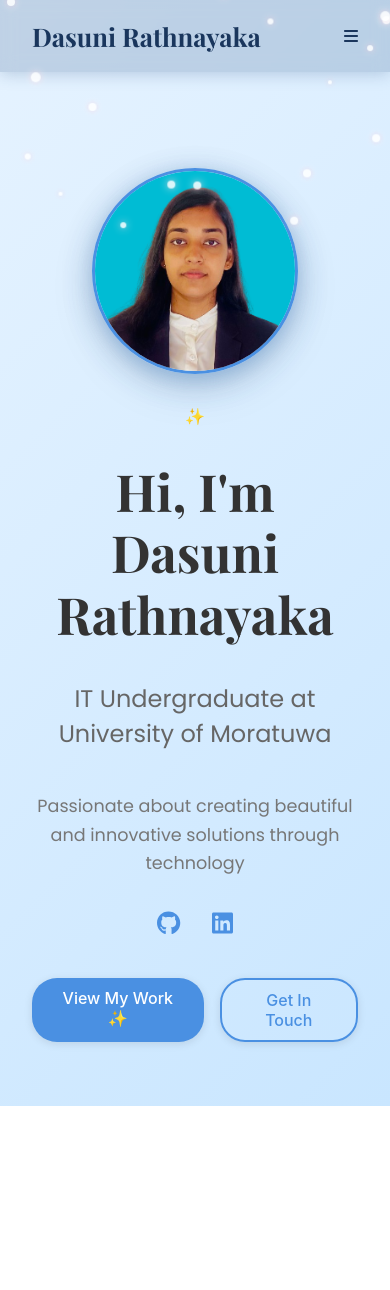
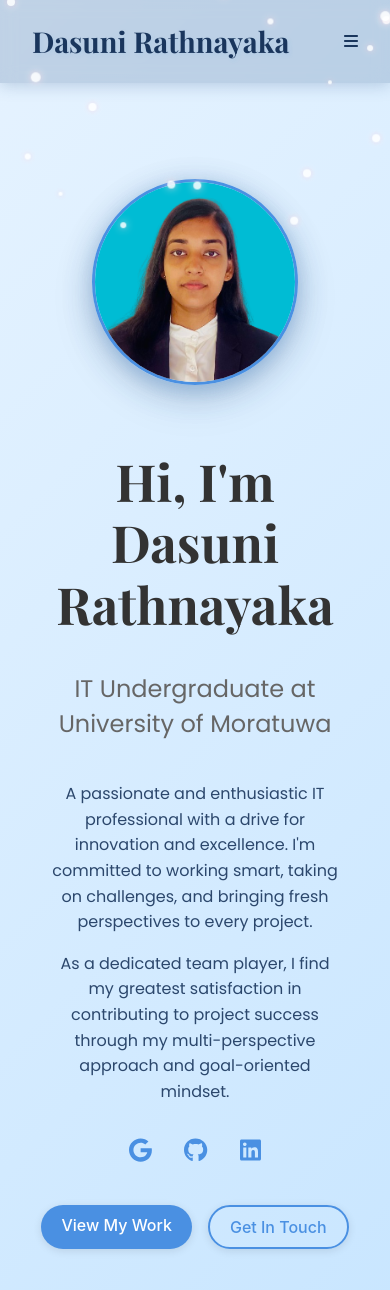
Before and after one commit to DasuRathnayaka/portfolio, a React (Create React App) app: page / in a window 390 px wide. Shown: the top 1290 px of the page. Before the commit the page ends 1106 px from the top, so only its background shows below. Built offline with nearby package versions, Linux system fonts and the light colour scheme.

Commit message:
improved navbar style

```diff
--- a/src/components/Home.js
+++ b/src/components/Home.js
@@ -1,7 +1,7 @@
 import React from 'react';
 import { Link } from 'react-router-dom';
 import { FontAwesomeIcon } from '@fortawesome/react-fontawesome';
-import { faGithub, faLinkedin } from '@fortawesome/free-brands-svg-icons';
+import { faGithub, faLinkedin, faGoogle } from '@fortawesome/free-brands-svg-icons';
 import '../styles/Home.css';
 
 const Home = () => {
@@ -11,11 +11,18 @@ const Home = () => {
         <div className="profile-photo">
           <img src="/images/profile-photo.png" alt="Dasuni Rathnayaka" />
         </div>
-        <span className="hero-decoration">✨</span>
         <h1>Hi, I'm Dasuni Rathnayaka</h1>
         <h2>IT Undergraduate at University of Moratuwa</h2>
-        <p>Passionate about creating beautiful and innovative solutions through technology</p>
+        <div className="hero-description">
+          <p>A passionate and enthusiastic IT professional with a drive for innovation and excellence.
+          I'm committed to working smart, taking on challenges, and bringing fresh perspectives to every project.</p>
+          <p>As a dedicated team player, I find my greatest satisfaction in contributing to project success
+          through my multi-perspective approach and goal-oriented mindset.</p>
+        </div>
         <div className="social-links">
+          <a href="mailto:dasu.rathnayaka@gmail.com" target="_blank" rel="noopener noreferrer">
+            <FontAwesomeIcon icon={faGoogle} />
+          </a>
           <a href="https://github.com/DasuRathnayaka" target="_blank" rel="noopener noreferrer">
             <FontAwesomeIcon icon={faGithub} />
           </a>
@@ -24,7 +31,7 @@ const Home = () => {
           </a>
         </div>
         <div className="cta-buttons">
-          <Link to="/projects" className="btn primary">View My Work ✨</Link>
+          <Link to="/projects" className="btn primary">View My Work</Link>
           <Link to="/contact" className="btn secondary">Get In Touch</Link>
         </div>
       </div>
--- a/src/styles/Home.css
+++ b/src/styles/Home.css
@@ -90,3 +90,33 @@
 .profile-photo:hover img {
   transform: scale(1.05);
 }
+
+.hero-description {
+  max-width: 800px;
+  margin: 0 auto 2rem;
+  text-align: center;
+}
+
+.hero-description p {
+  font-family: 'Poppins', sans-serif;
+  font-size: 1.1rem;
+  color: #1a365d;
+  line-height: 1.8;
+  margin-bottom: 1rem;
+  opacity: 0.9;
+}
+
+.hero-description p:last-child {
+  margin-bottom: 0;
+}
+
+@media (max-width: 768px) {
+  .hero-description {
+    padding: 0 1rem;
+  }
+
+  .hero-description p {
+    font-size: 1rem;
+    line-height: 1.6;
+  }
+}
--- a/src/styles/Navbar.css
+++ b/src/styles/Navbar.css
@@ -10,17 +10,19 @@
 
 .nav-logo {
   font-family: 'Playfair Display', serif;
-  font-size: 1.6rem;
+  font-size: 1.8rem;
   font-weight: bold;
   text-decoration: none;
   color: #1a365d;
+  text-shadow: 2px 2px 4px rgba(74, 144, 226, 0.1);
   transition: all 0.3s ease;
   position: relative;
+  padding: 0.2rem 0;
 }
 
 .nav-logo:hover {
   transform: translateY(-2px);
-  text-shadow: 0 2px 4px rgba(26, 54, 93, 0.2);
+  text-shadow: 3px 3px 6px rgba(74, 144, 226, 0.2);
 }
 
 .nav-links {
@@ -57,13 +59,21 @@
   transition: width 0.3s ease;
 }
 
+.nav-links a:hover::after,
+.nav-links a.active::after {
+  width: 100%;
+}
+
 .nav-links a:hover {
+  opacity: 1;
   color: #1a365d;
   transform: translateY(-2px);
 }
 
-.nav-links a:hover::after {
-  width: 100%;
+.nav-links a.active {
+  font-weight: 600;
+  opacity: 1;
+  color: #1a365d;
 }
 
 .menu-icon {
```
